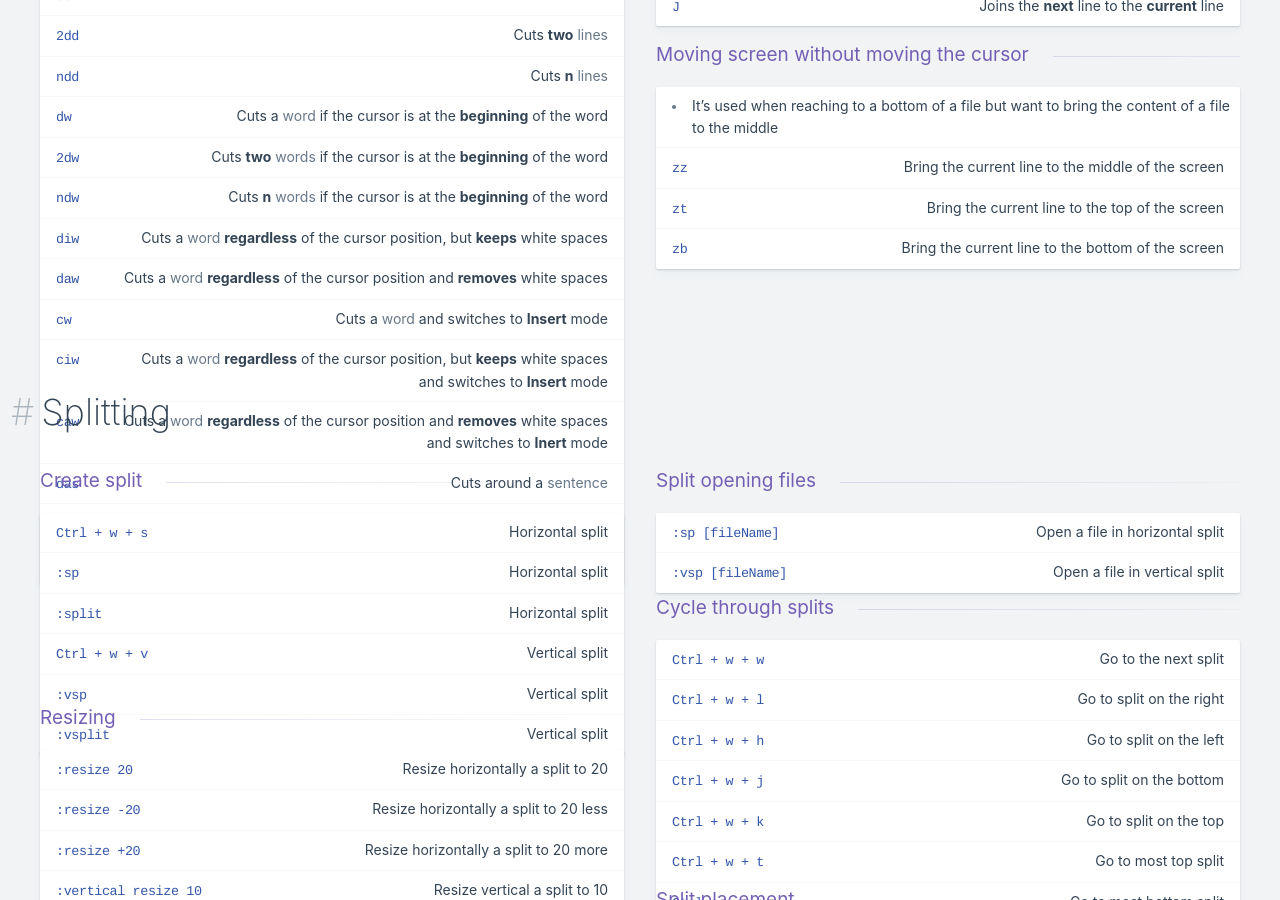
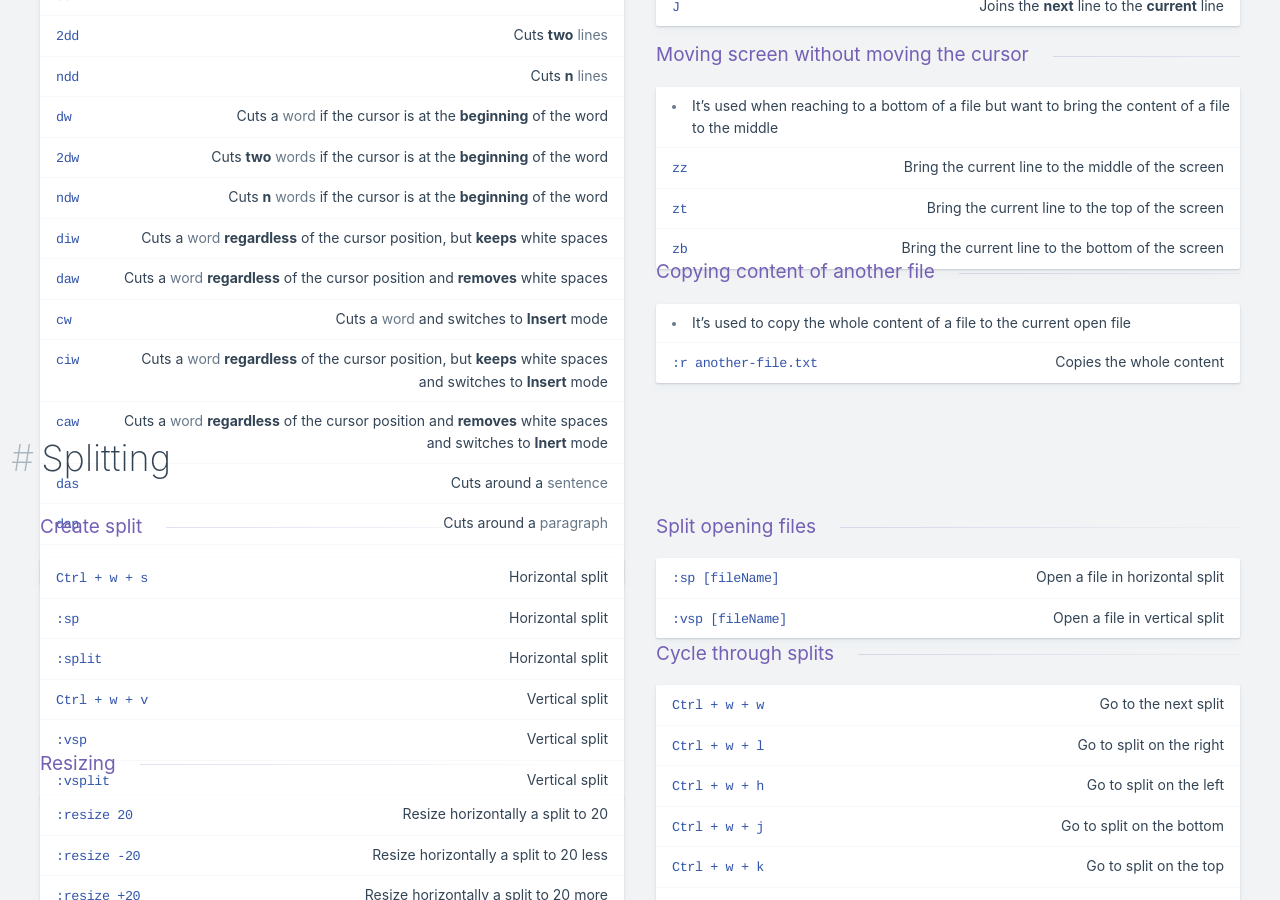
Before and after one commit to kasramp/cheat-sheet-factory, a Jekyll site: the page built from linux/vim.md, in a window 1280 px wide and 900 px high, scrolled down 2296 px. Built offline with Jekyll 4.4.1, drawn with Linux system fonts in a browser that asks for light colours; nearby versions of some CDN libraries.

Commit message:
Update vim cheat sheet

```diff
--- a/linux/vim.md
+++ b/linux/vim.md
@@ -171,6 +171,12 @@ Including inserting a *line* and switching to *insert* mode
 | `zt` | Bring the current line to the top of the screen |
 | `zb` | Bring the current line to the bottom of the screen |
 
+### Copying content of another file
+
++ It's used to copy the whole content of a file to the current open file
+
+| `:r another-file.txt` | Copies the whole content |
+
 ## Splitting
 
 ### Create split
```
Also changed, not shown: other parts of linux/vim.md (+1 -1 lines).
